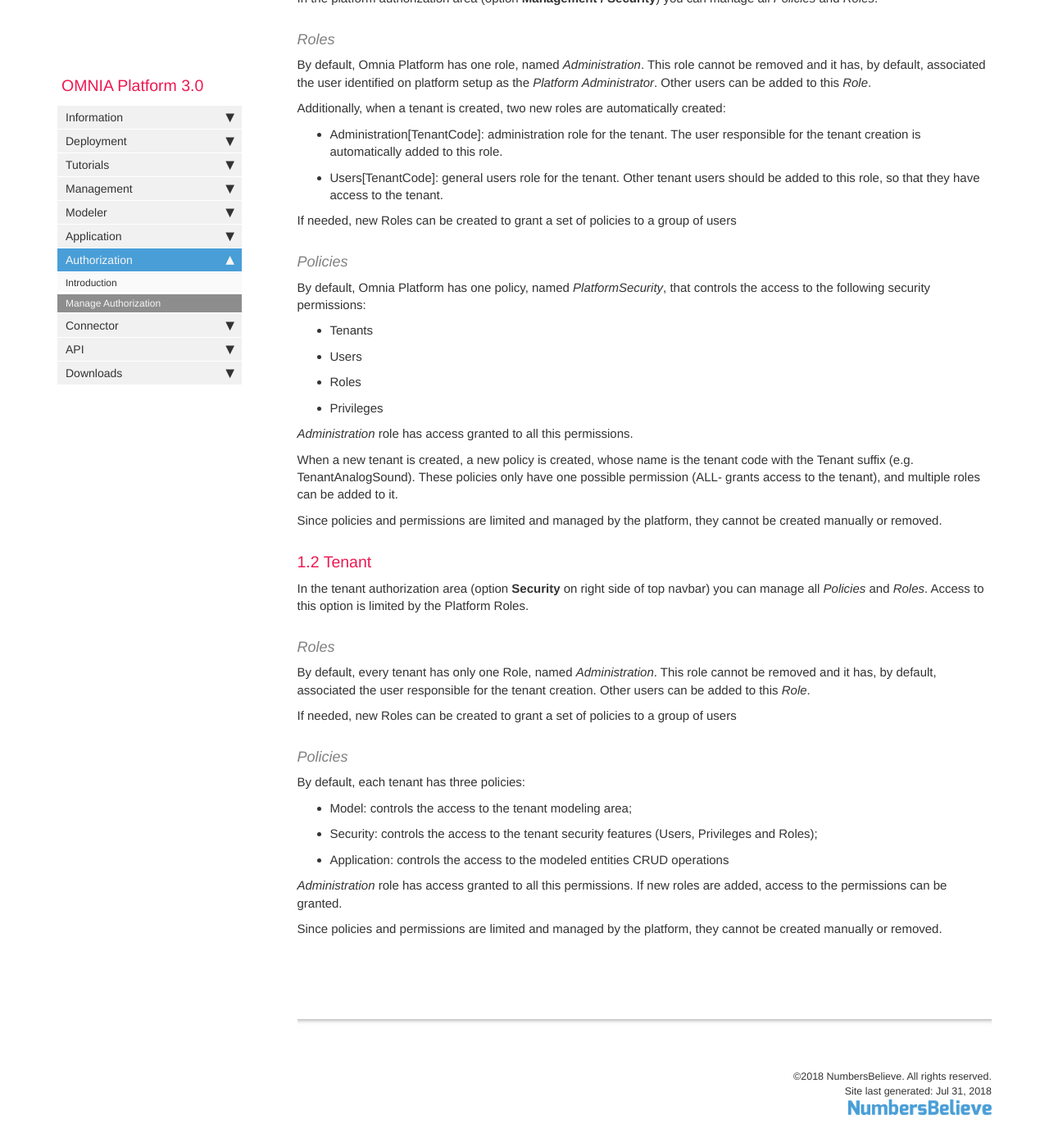
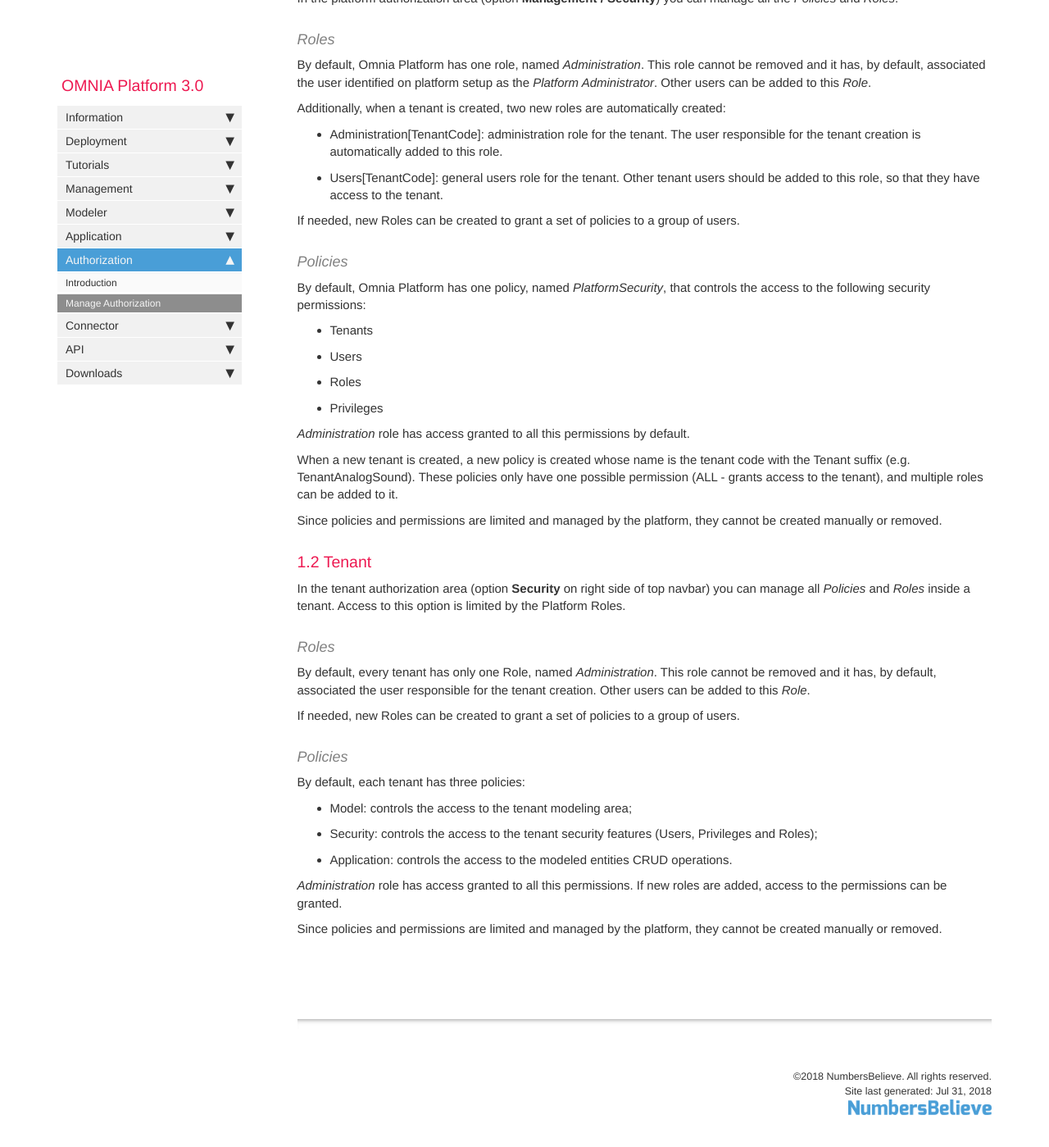
Before and after one commit to daniel8lopes/omnia3, a Jekyll site: the page built from docs/pages/omnia3/Authorization/omnia3_authorizationmanagement.md, in a window 1280 px wide and 1400 px high, scrolled down 582 px. Shown: the whole window at 82% size. Built offline with Jekyll 4.4.1, drawn with Linux system fonts in a browser that asks for light colours; nearby versions of some CDN libraries; comment, search, counter and statistics services are not loaded; some of the changed text lies outside the part shown.

Commit message:
review text in authorization area

```diff
--- a/docs/pages/omnia3/Authorization/omnia3_authorizationmanagement.md
+++ b/docs/pages/omnia3/Authorization/omnia3_authorizationmanagement.md
@@ -13,7 +13,7 @@ On OMNIA Platform, authorization is managed on two distinct areas, one for the P
 
 ### 1.1 Platform
 
-In the platform authorization area (option **Management / Security**) you can manage all *Policies* and *Roles*.
+In the platform authorization area (option **Management / Security**) you can manage all the *Policies* and *Roles*.
 
 #### Roles
 
@@ -24,7 +24,7 @@ Additionally, when a tenant is created, two new roles are automatically created:
 - Administration[TenantCode]: administration role for the tenant. The user responsible for the tenant creation is automatically added to this role.
 - Users[TenantCode]: general users role for the tenant. Other tenant users should be added to this role, so that they have access to the tenant.
 
-If needed, new Roles can be created to grant a set of policies to a group of users
+If needed, new Roles can be created to grant a set of policies to a group of users.
 
 #### Policies
 
@@ -35,23 +35,21 @@ By default, Omnia Platform has one policy, named *PlatformSecurity*, that contro
 - Roles
 - Privileges
 
-*Administration* role has access granted to all this permissions.
+*Administration* role has access granted to all this permissions by default.
 
-When a new tenant is created, a new policy is created, whose name is the tenant code with the Tenant suffix (e.g. TenantAnalogSound). These policies only have one possible permission (ALL- grants access to the tenant), and multiple roles can be added to it.
+When a new tenant is created, a new policy is created whose name is the tenant code with the Tenant suffix (e.g. TenantAnalogSound). These policies only have one possible permission (ALL - grants access to the tenant), and multiple roles can be added to it.
 
 Since policies and permissions are limited and managed by the platform, they cannot be created manually or removed.
 
-
 ### 1.2 Tenant
 
-In the tenant authorization area (option **Security** on right side of top navbar) you can manage all *Policies* and *Roles*. Access to this option is limited by the Platform Roles.
+In the tenant authorization area (option **Security** on right side of top navbar) you can manage all *Policies* and *Roles* inside a tenant. Access to this option is limited by the Platform Roles.
 
 #### Roles
 
 By default, every tenant has only one Role, named *Administration*. This role cannot be removed and it has, by default, associated the user responsible for the tenant creation. Other users can be added to this *Role*.
 
-
-If needed, new Roles can be created to grant a set of policies to a group of users
+If needed, new Roles can be created to grant a set of policies to a group of users.
 
 #### Policies
 
@@ -59,7 +57,7 @@ By default, each tenant has three policies:
 
 - Model: controls the access to the tenant modeling area;
 - Security: controls the access to the tenant security features (Users, Privileges and Roles);
-- Application: controls the access to the modeled entities CRUD operations
+- Application: controls the access to the modeled entities CRUD operations.
 
 *Administration* role has access granted to all this permissions. If new roles are added, access to the permissions can be granted.
 
```
Also changed, not shown: docs/pages/omnia3/Authorization/omnia3_authorization.md (+4 -4 lines).
